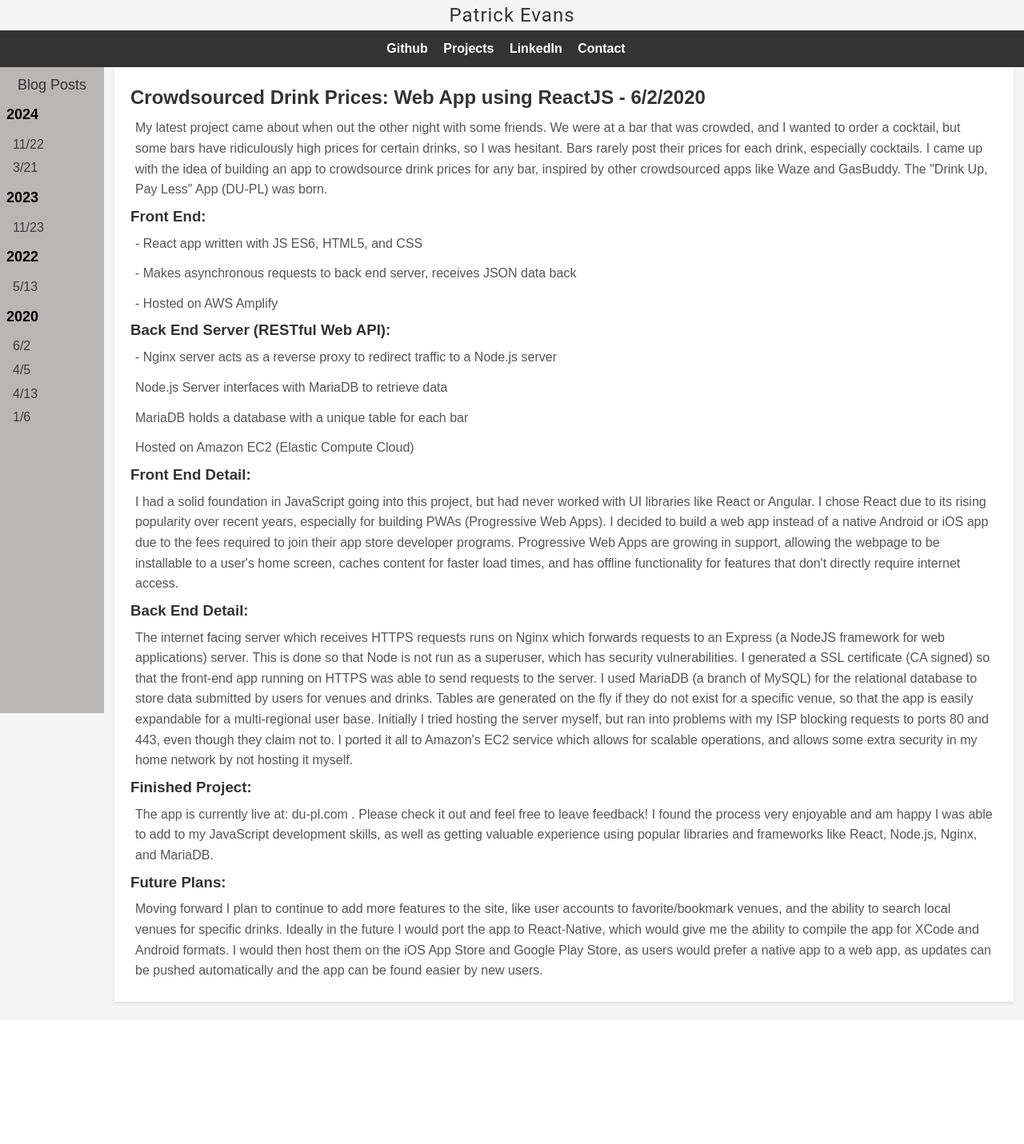
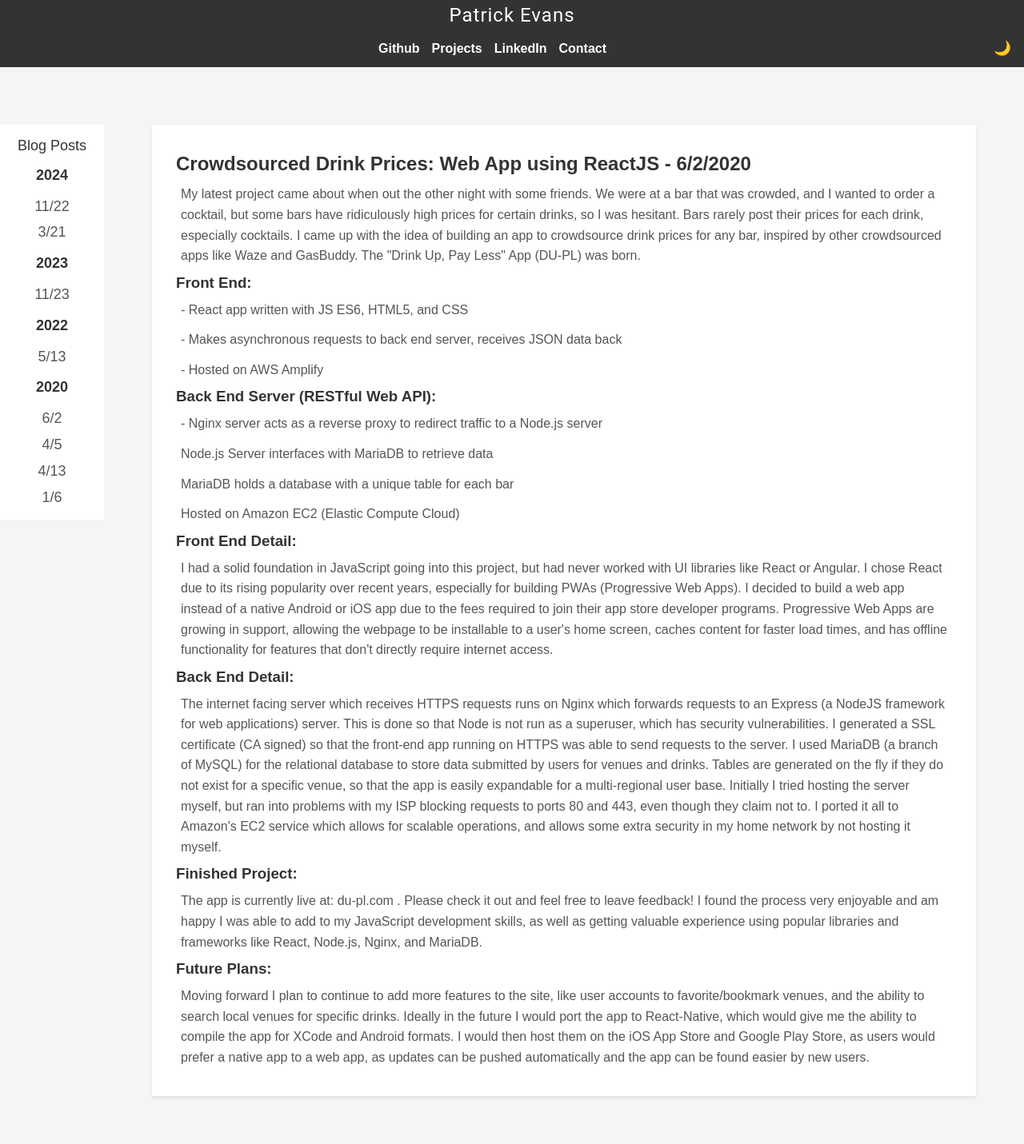
Before and after one commit to holysoles/portfolio-site, a Flask app: page /post?date=2020_6_2.yaml in a window 1280 px wide. Shown: the whole page at 80% size. Before the commit the page ends 1258 px from the top, so only its background shows below. Run offline with Flask 3, Linux system fonts and the light colour scheme; some libraries are stand-ins or nearby versions.

Commit message:
Dark mode support (#20)
* refactor css

* support dark mode, default to os and allow toggle

```diff
--- a/static/style.css
+++ b/static/style.css
@@ -1,3 +1,51 @@
+body {
+  /* colors */
+  --link-hover-color: #938dfe;
+  --code-hover-color-border: #ffc000;
+  --header-bgnd-color: #333;
+  --white-text: #ffffff;
+
+  /* light mode */
+  --bgnd-color: #f5f5f5;
+  --article-bgnd-color: #ffffff;
+  --main-text: #333;
+  --article-text: #555;
+  --code-hover-color: #ffe8b0;
+
+  /* margins/padding */
+  --sidebar-width: 130px;
+}
+
+/* dark mode */
+body.alt-color-mode {
+  --bgnd-color: #0000006d;
+  --article-bgnd-color: #333;
+  --main-text: #f5f5f5;
+  --article-text: #f5f5f5c9;
+  --code-hover-color: #ffe9b08a;
+}
+
+/* if browser asks for dark mode */
+@media (prefers-color-scheme: dark) {
+  /* light mode */
+  body {
+    --bgnd-color: #0000006d;
+    --article-bgnd-color: #333;
+    --main-text: #f5f5f5;
+    --article-text: #f5f5f5c9;
+    --code-hover-color: #ffe9b08a;
+  }
+
+  /* dark mode */
+  body.alt-color-mode {
+    --bgnd-color: #f5f5f5;
+    --article-bgnd-color: #ffffff;
+    --main-text: #333;
+    --article-text: #555;
+    --code-hover-color: #ffe8b0;
+  }
+}
+
 /* Reset some default styles for better consistency across browsers */
 body, h1, h2, h3, p, ul, ol, li {
   margin: 0;
@@ -8,8 +56,8 @@ body, h1, h2, h3, p, ul, ol, li {
 body {
   font-family: 'Arial', sans-serif;
   line-height: 1.6;
-  background-color: #f5f5f5;
-  color: #333;
+  background-color: var(--bgnd-color);
+  color: var(--main-text);
 }
 
 .container {
@@ -18,29 +66,23 @@ body {
   padding: 20px;
 }
 
-header {
-  background-color: #333;
-  color: #fff;
-  padding: 10px 0;
-}
-
-header h1 {
+h1 {
   font-size: 2em;
 }
 
 article {
-  background-color: #fff;
-  padding: 20px;
-  margin-bottom: 20px;
+  background-color: var(--article-bgnd-color);
+  padding: 1.875rem;
+  margin: 3.75rem;
   box-shadow: 0 2px 4px rgba(0, 0, 0, 0.1);
 }
 
 article h2 {
-  color: #333;
+  color: var(--main-text);
 }
 
 article p {
-  color: #555;
+  color: var(--article-text);
   padding: 6px;
 }
 
@@ -58,7 +100,7 @@ a {
     font-size: 16px;
   }
 
-  header h1 {
+  h1 {
     font-size: 1.5em;
   }
 
@@ -71,27 +113,34 @@ a {
   }
 }
 
+
 /* Header title style */
-.titlebar {
+.header {
+  top: 0; /* Align it to the top of the page */
+  width: 100%;
+  z-index: 999; /* Ensure the header is above other content */
+  position: fixed;
   text-align: center;
+  background-color: var(--header-bgnd-color);
+}
+.header a:hover {
+  color: var(--link-hover-color);
 }
 #wsite-title {
   font-family: 'Roboto', sans-serif;
   font-size: 24px;
-  color: #333; /* Adjust the color to your liking */
+  color: var(--white-text); /* Adjust the color to your liking */
   letter-spacing: 1px;
   text-decoration: none;
-}
-#wsite-title:hover {
-  text-decoration: underline;
-  transition: text-decoration 5s ease-in-out;
 }
 
 /* Navigation styles */
 .navbar {
-  background-color: #333;
   padding: 10px;
-  text-align: center;
+  list-style-type: none;
+  display: flex;
+  justify-content: space-between;
+  align-items: center;
 }
 .menu-toggle {
   display: none;
@@ -101,11 +150,14 @@ a {
   display: block;
   height: 3px;
   width: 25px;
-  background-color: #fff;
+  background-color: var(--white-text);
   margin: 5px auto;
 }
 .nav-list {
+  display: flex;
   list-style-type: none;
+  flex-grow: 1;
+  justify-content: center;
 }
 .nav-list li {
   display: inline-block;
@@ -113,11 +165,17 @@ a {
 }
 .nav-list a {
   text-decoration: none;
-  color: #fff;
+  color: var(--white-text);
   font-weight: bold;
 }
-.nav-list a:hover {
-  color: #0251ef;
+.options {
+  margin-left: auto;
+}
+.options button {
+  border: none;
+  outline: none;
+  background: transparent;
+  font-size: 1.1rem;
 }
 
 /* Responsive design for smaller screens */
@@ -134,7 +192,6 @@ a {
     display: none;
     text-align: left;
     padding: 10px;
-    background-color: #333;
   }
 
   .nav-list li {
@@ -151,11 +208,12 @@ a {
   }
 }
 
- /* Style for code syntax */
+
+/* Style for code syntax */
 .code-container {
   display: flex;
   align-items: baseline;
-  background-color: #f4f4f4;
+  background-color: var(--bgnd-color);
   padding: 10px;
   border-radius: 5px;
   margin: 10px 0;
@@ -165,7 +223,7 @@ a {
 }
 code {
   font-family: 'Courier New', monospace;
-  color: #333;
+  color: var(--main-text);
   flex-grow: 1; /* Allow code block to grow and take remaining space */
 }
 .code-text {
@@ -175,56 +233,41 @@ code {
   display: flex;
   flex-direction: column; /* Display line numbers vertically */
   margin-right: 10px;
-  color: #999;
+  color: var(--article-text);
 }
 .line-numbers-background {
-  background-color: #e0e0e0;
+  background-color: var(--article-bgnd-color);
   padding: 0 10px;
   border-radius: 5px 0 0 5px;
 }
 .line-highlight:hover{
-  background-color: #ffe8b0;
+  background-color: var(--code-hover-color);
   display: block;
   margin-right: -10px;
   margin-left: -10px;
   padding: 0 10px;
-  border-left: 5px solid #ffc000;
-}
-
-.header {
-  background-color: #f5f5f5;
-  position: fixed; /* Set header position to fixed */
-  top: 0; /* Align it to the top of the page */
-  width: 100%; /* Set header width to full width */
-  z-index: 999; /* Ensure the header is above other content */
-  /* Your existing styles for header */
+  border-left: 5px solid var(--code-hover-color-border);
 }
 
 .content {
-  padding-top: 80px; /* Adjust padding to accommodate the fixed header */
-  /* Your existing styles for content */
+  padding-top: 6rem; /* accommodate the fixed header */
 }
+
 
 /* Style for sidebar */
 .sidebar {
-  height: 100%;
   width: 130px;
-  left: 0;
   position: fixed;
-  background-color: #b9b6b6;
+  background-color: var(--article-bgnd-color);
   overflow-x: hidden;
-  padding-top: 12px;
-}
-
-.sidebar-header {
+  padding: 12px 0px;
+  text-align: center;
   font-size: 18px;
-  text-align: center;
 }
 
 .sidebar-section {
   font-weight: bold;
-  color: #000000;
-  font-size: 18px;
+  color: var(--main-text);
   padding: 8px;
 }
 
@@ -232,14 +275,13 @@ code {
   padding: 2px 16px;
   text-decoration: none;
   display: block;
-  color: #3b3b3b;
+  color: var(--article-text);
 }
 
 .sidebar a:hover {
-  color: #f1f1f1;
+  color: var(--link-hover-color);
 }
 
 .posts {
-  margin-left: 130px; /* Same as the width of the sidebar */
-  padding: 0px 10px;
+  margin-left: var(--sidebar-width);
 }
--- a/templates/blog.html
+++ b/templates/blog.html
@@ -25,10 +25,7 @@
         </aside>
     </div>
     <div class="posts">
-        <table>
         {% for post in post_array %}
-            <tr>
-                <td>
         <article>
             {% if post['title'] %}
                 <h2>
@@ -69,10 +66,7 @@
                 </div>
             {% endfor %}
         </article>
-                </td>
-            </tr>
         {% endfor %}
-        </table>
     </div>
 </div>
 {% endblock %}
--- a/templates/layout.html
+++ b/templates/layout.html
@@ -6,14 +6,13 @@
         <link rel="stylesheet" href="{{ url_for('static', filename='contact.css') }}" />
         <link rel="stylesheet" href="{{ url_for('static', filename='projects.css') }}" />
         <link rel="shortcut icon" href="{{ url_for('static', filename='favicon.ico') }}">
+        <meta name="color-scheme" content="dark light">
     </head>
     <body>
         <div class="header">
-            <div class="titlebar">
-                <span>
-                    <a id="wsite-title" href="{{ url_for('home') }}">Patrick Evans</a>
-                </span>
-            </div>
+            <span>
+                <a id="wsite-title" href="{{ url_for('home') }}">Patrick Evans</a>
+            </span>
             <nav class="navbar">
                 <div class="menu-toggle" id="mobile-menu">
                     <span class="bar"></span>
@@ -26,6 +25,9 @@
                     <li><a href="http://www.linkedin.com/in/patrickvevans" target="_blank">LinkedIn</a></li>
                     <li><a href="{{ url_for('contact') }}">Contact</a></li>
                 </ul>
+                <div class="options">
+                    <button onclick='document.body.classList.toggle("alt-color-mode")'>🌙</button>
+                </div>
             </nav>
         </div>
         <div class="content">
```
Lines whose indentation alone changed are shown as unchanged.
